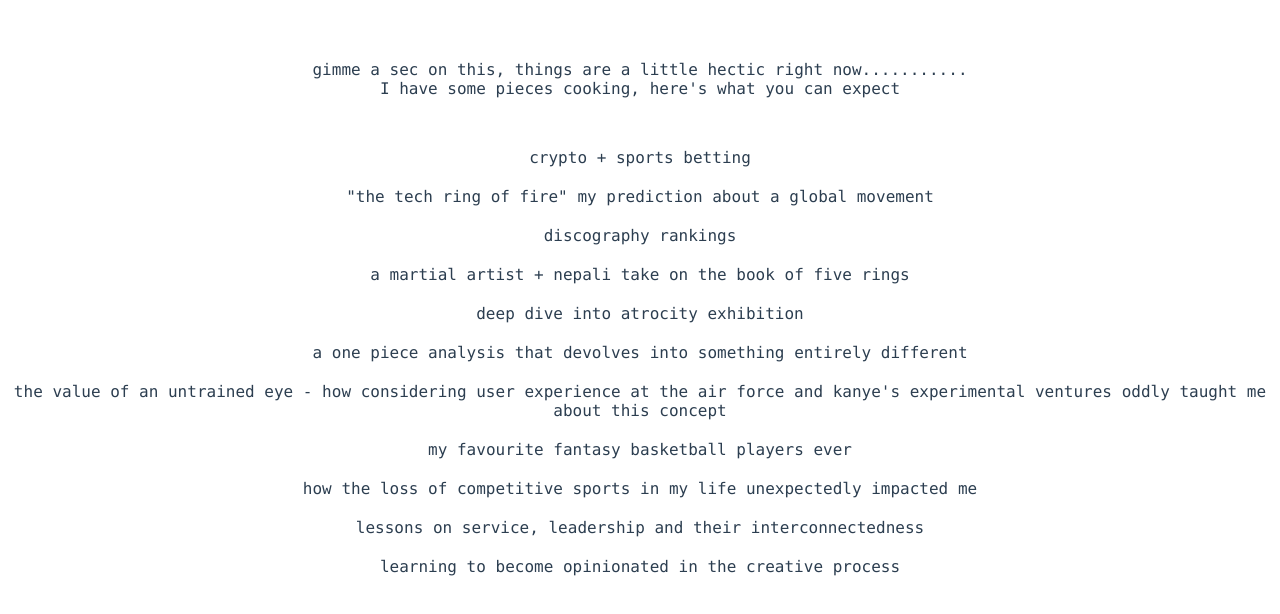
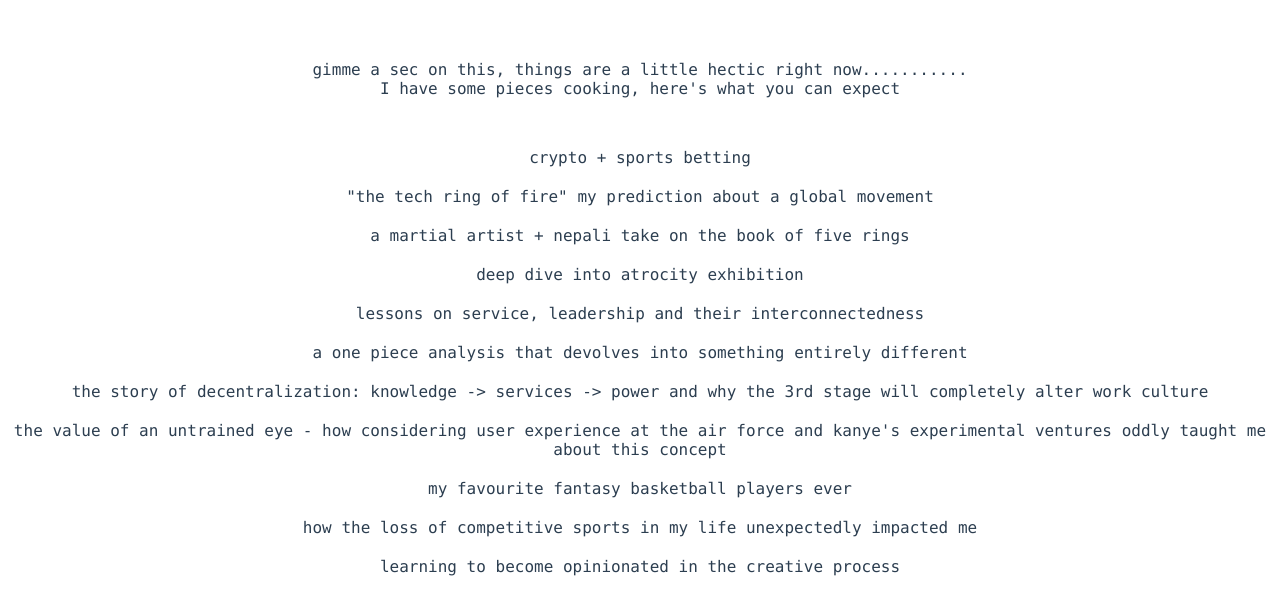
Before and after one commit to beshup/ishan.blog, a Vue app: page / in a window 1280 px wide. Shown: the top 614 px of the page. Built offline with nearby package versions, Linux system fonts and the light colour scheme.

Commit message:
re-arranging

```diff
--- a/src/App.vue
+++ b/src/App.vue
@@ -5,14 +5,14 @@
     <div>
       <div class="list">crypto + sports betting</div>
       <div class="list">"the tech ring of fire" my prediction about a global movement</div>
-      <div class="list">discography rankings</div>
       <div class="list">a martial artist + nepali take on the book of five rings</div>
       <div class="list">deep dive into atrocity exhibition</div>
+      <div class="list">lessons on service, leadership and their interconnectedness</div>
       <div class="list">a one piece analysis that devolves into something entirely different</div>
+      <div class="list">the story of decentralization: knowledge -> services -> power and why the 3rd stage will completely alter work culture</div>
       <div class="list">the value of an untrained eye - how considering user experience at the air force and kanye's experimental ventures oddly taught me about this concept</div>
       <div class="list">my favourite fantasy basketball players ever</div>
       <div class="list">how the loss of competitive sports in my life unexpectedly impacted me</div>
-      <div class="list">lessons on service, leadership and their interconnectedness</div>
       <div class="list">learning to become opinionated in the creative process</div>
     </div>
   </div>
```
